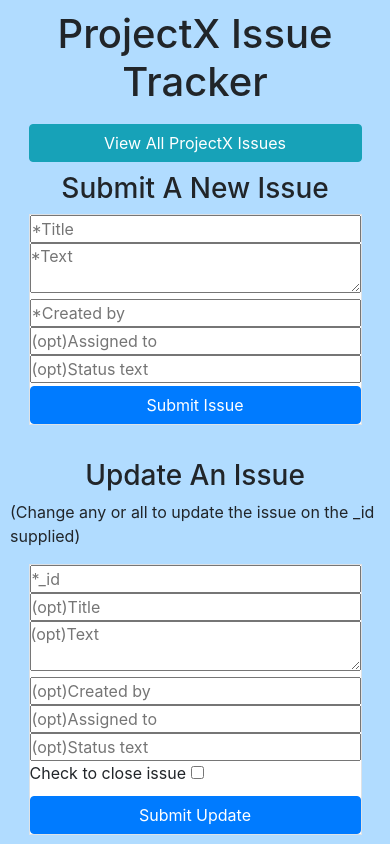
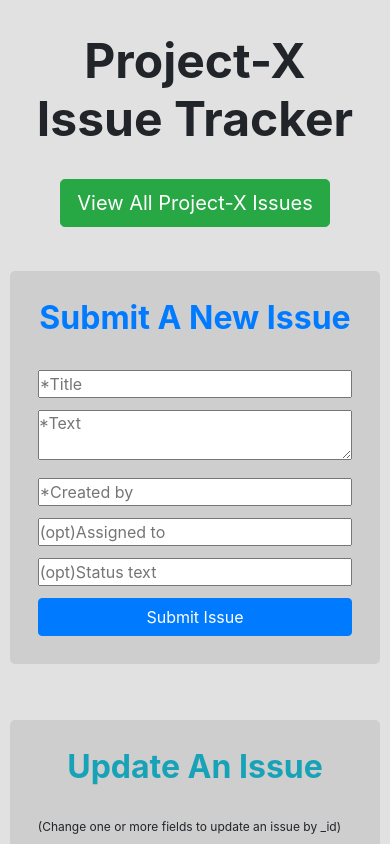
Before and after one commit to eoja82/Issue-Tracker, a website: page views/index.html in a window 390 px wide. Shown: the top 844 px of the page. Drawn offline with nearby package versions, Linux system fonts and the light colour scheme.

Commit message:
style changes

```diff
--- a/public/style.css
+++ b/public/style.css
@@ -1,53 +1,85 @@
+/* This file has css for index.html and issue.html.
+   Comments will indicate to which file the css refers. */
+
+/* css for index.html and issue.html */
 * {
   margin: 0px;
   padding: 0px;
 }
-
 body {
-  padding: 10px;
-  background-color: rgb(177, 220, 255);
+  background-color: rgb(225, 225, 225);
+  margin-bottom: 1.5rem;
 }
 
+/* css for index.html */
 header {
   text-align: center;
+  margin: 2rem;
 }
-#testui, #searchBox {
+header h1 {
+  font-weight: bold;
+  font-size: 4rem;
+}
+#testui {
   display: flex;
   flex-direction: column;
   align-items: center;
 }
-#testForm, #testForm2, #testForm3, #searchForm {
+#allIssues {
+  margin-bottom: 1rem;
+}
+.modifyIssue {
+  background-color: #cecece;
+  padding: 2rem;
+  margin: 2rem;
+  border-radius: 5px;
   width: 60%;
-  margin-bottom: 10px;
-  background-color: white;
 }
-@media only screen and (max-width: 400px) {
-  #testForm, #testForm2, #testForm3 {
-    width: 90%;
+input, textarea {
+  width: 100%;
+  margin-bottom: .75rem;
+}
+#newIssue, #updateIssue, #deleteIssue {
+  font-size: 2.5rem;
+  font-weight: bold;
+  text-align: center;
+  padding-bottom: 1.5rem;
+}
+#newIssue {
+  color: #007bff;
+}
+#updateIssue {
+  color: #17a2b8;
+}
+#deleteIssue {
+  color: #dc3545;
+}
+@media only screen and (max-width: 440px) {
+  header h1 {
+    font-weight: bold;
+    font-size: 3rem;
   }
-  #allIssues {
-    width: 90%;
+  #newIssue, #updateIssue, #deleteIssue {
+    font-size: 2rem;
+    font-weight: bold;
+    text-align: center;
+    padding-bottom: 1.5rem;
+  }
+  .modifyIssue {
+    padding: 1.75rem;
+    margin: 1.75rem;
+    border-radius: 5px;
+    width: 95%;
+  }
+  .modifyIssue p {
+    font-size: .75rem;
   }
 }
 
-input, textarea {
-  width: 100%;
-}
-
-.btn-info {
-  width: 60%;
-}
-button {
-  margin-top: 3px;
-}
-.issue {
-  text-align: center;
-}
-
+/* css for issue.html */
 .center {
   text-align: center;
 }
-
 #issueDisplay {
   display: flex;
   flex-direction: row;
@@ -55,8 +87,8 @@ button {
   text-align: center;
   justify-content: center;
 }
-
 .issue {
+  text-align: center;
   margin: 20px;
   padding: 5px;
   width: 200px;
@@ -65,9 +97,19 @@ button {
 #issueButtons {
   display: flex;
   justify-content: center;
+  margin-bottom: 1rem;
 }
 .issueBtn {
   margin: 10px 20px;
+}
+.closed {
+  background-color: lightgray;
+}
+.open {
+  background-color: white;
+}
+.id {
+  font-size: 10.5px;
 }
 @media only screen and (max-width: 400px) {
   #issueButtons {
@@ -75,17 +117,3 @@ button {
     margin: 3px 0px;
   }
 }
-.closed {
-  background-color: lightgrey;
-}
-
-.open {
-  background-color: white;
-}
-
-.id {
-  font-size: 10.5px;
-}
-#allIssues {
-  margin: 10px 0px;
-}
--- a/views/index.html
+++ b/views/index.html
@@ -1,7 +1,7 @@
 <!DOCTYPE html>
 <html>
   <head>
-    <title>ProjectX Issue Tracker</title>
+    <title>Project-X Issue Tracker</title>
     <meta name="description" content="A cool thing made with HyperDev">
     <link id="favicon" rel="icon" href="https://hyperdev.com/favicon-app.ico" type="image/x-icon">
     <meta charset="utf-8">
@@ -13,24 +13,30 @@
   <body>
     <header>
       <h1>
-        ProjectX Issue Tracker
+        Project-X Issue Tracker
       </h1>
     </header>
-    <div id='testui'>
-      <a href="/projectX" id="allIssues" class="btn btn-info btn-block" role="button">View All ProjectX Issues</a>
+    <div id="testui">
+      <div id="allIssues">
+        <a href="/Project-X" class="btn btn-success btn-lg" role="button">View All Project-X Issues</a>
+      </div>
+      <div class="modifyIssue">
         <h3 id="newIssue">Submit A New Issue</h3>
-      <form id="testForm" class="border">
-        <input type="text" name="issue_title" placeholder="*Title" required><br>
-        <textarea type="text" name="issue_text" placeholder="*Text" required></textarea><br>
-        <input type="text" name="created_by" placeholder="*Created by" required><br>
+        <form id="testForm">
+          <input type="text" name="issue_title" placeholder="*Title"><br>
+          <textarea type="text" name="issue_text" placeholder="*Text"></textarea><br>
+          <input type="text" name="created_by" placeholder="*Created by"><br>
           <input type="text" name="assigned_to" placeholder="(opt)Assigned to"><br>
           <input type="text" name="status_text" placeholder="(opt)Status text"><br>
           <button type="submit" class="btn btn-primary btn-block">Submit Issue</button>
-      </form><br>
+        </form>
+        <code id="jsonResult"></code>
+      </div>
+      <div class="modifyIssue">
         <h3 id="updateIssue">Update An Issue</h3>
-        <p>(Change any or all to update the issue on the _id supplied)</p>
-      <form id="testForm2" class="border">
-        <input type="text" name="_id" placeholder="*_id" required><br>
+        <p>(Change one or more fields to update an issue by _id)</p>
+        <form id="testForm2">
+          <input type="text" name="_id" placeholder="*_id" required=""><br>
           <input type="text" name="issue_title" placeholder="(opt)Title"><br>
           <textarea type="text" name="issue_text" placeholder="(opt)Text" ></textarea><br>
           <input type="text" name="created_by" placeholder="(opt)Created by"><br>
@@ -38,15 +44,18 @@
           <input type="text" name="status_text" placeholder="(opt)Status text"><br>
           <label for="close">Check to close issue</label>
           <input type="checkbox" name="close" id="close" value="false" style="width: auto;">
-        <button type="submit" class="btn btn-primary btn-block">Submit Update</button>
-      </form><br>
+          <button type="submit" class="btn btn-info btn-block">Update Issue</button>
+        </form>
+        <code id="jsonResult2"></code>
+      </div>
+      <div class="modifyIssue">
         <h3 id="deleteIssue">Delete An Issue</h3>
-      <form id="testForm3" class="border">
-        <input type="text" name="_id" placeholder="_id" required><br>
+        <form id="testForm3">
+          <input type="text" name="_id" placeholder="_id"><br>
           <button type="submit" class="btn btn-danger btn-block">Delete Issue</button>
         </form>
-      <code id='jsonResult'></code>
-
+        <code id="jsonResult3"></code>
+      </div>
     </div>
 
     <!-- Your web-app is https, so your scripts need to be too -->
@@ -72,7 +81,7 @@
             type: 'put',
             data: $('#testForm2').serialize(),
             success: function(data) {
-              $('#jsonResult').text(JSON.stringify(data));
+              $('#jsonResult2').text(JSON.stringify(data));
             }
           });
           e.preventDefault();
@@ -83,7 +92,7 @@
             type: 'delete',
             data: $('#testForm3').serialize(),
             success: function(data) {
-              $('#jsonResult').text(JSON.stringify(data));
+              $('#jsonResult3').text(JSON.stringify(data));
             }
           });
           e.preventDefault();
```
Also changed, not shown: views/issue.html (+9 -55 lines). Lines whose indentation alone changed are shown as unchanged.
